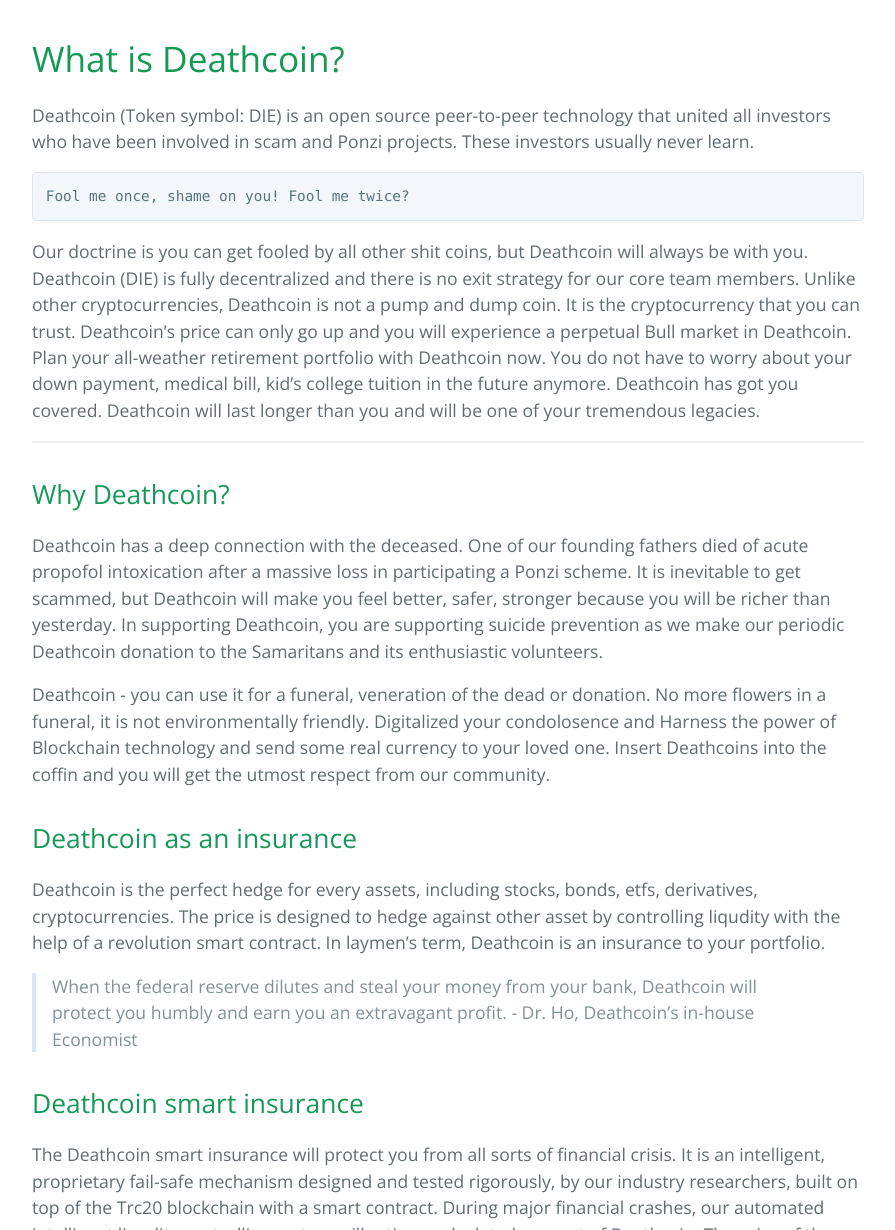
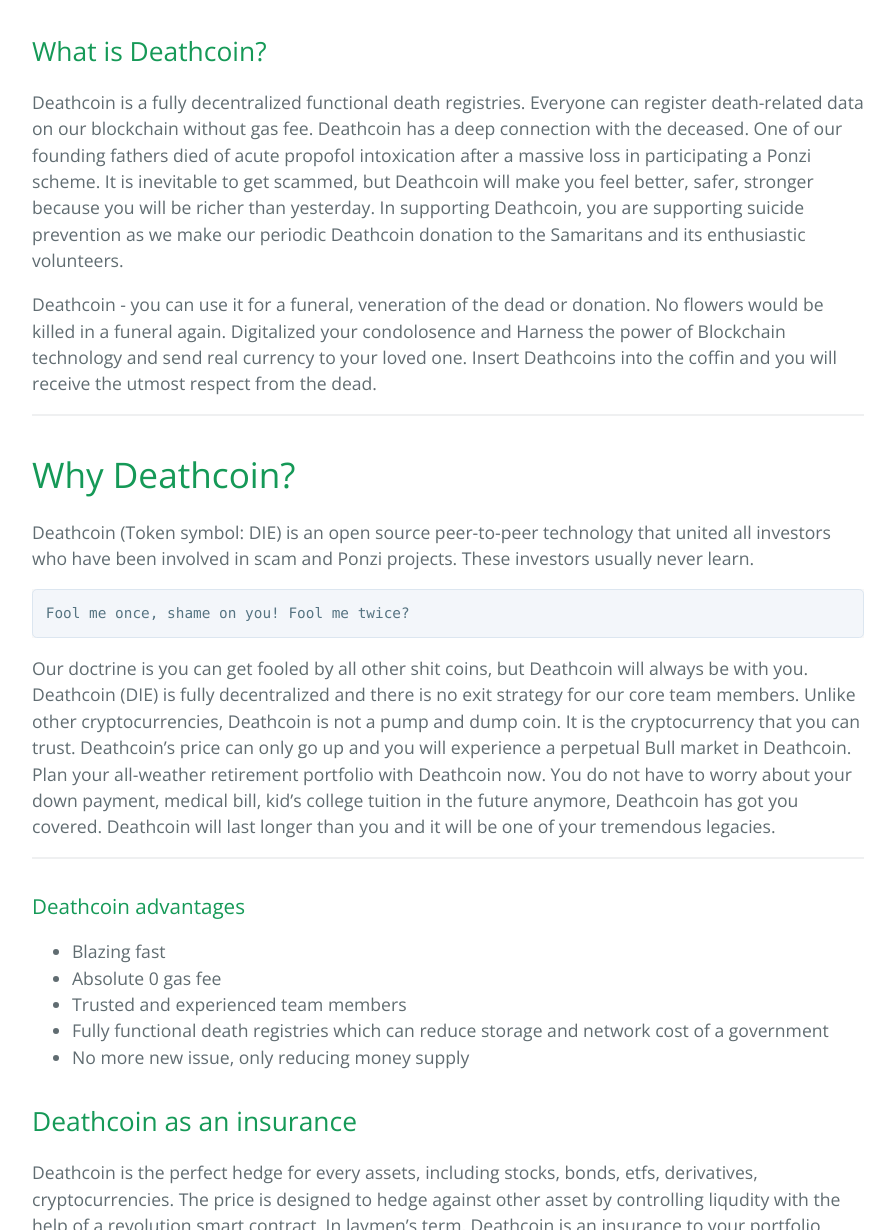
Before and after one commit to DeathcoinOfficial/Deathcoin, a Jekyll site: the page built from index.md, in a window 1280 px wide and 1400 px high, scrolled down 571 px. Shown: the part 170-1400 px from the top of the window, without its empty margins (192-1087 px from the left). Built offline with Jekyll 4.4.1, drawn with Linux system fonts in a browser that asks for light colours; our own code applies the rules of GitHub Pages for plain Markdown files.

Commit message:
Update index.md

````diff
--- a/index.md
+++ b/index.md
@@ -2,7 +2,14 @@
 
 * * *
 
-# What is Deathcoin?
+## What is Deathcoin?
+
+Deathcoin is a fully decentralized functional death registries. Everyone can register death-related data on our blockchain without gas fee. Deathcoin has a deep connection with the deceased. One of our founding fathers died of acute propofol intoxication after a massive loss in participating a Ponzi scheme. It is inevitable to get scammed, but Deathcoin will make you feel better, safer, stronger because you will be richer than yesterday. In supporting Deathcoin, you are supporting suicide prevention as we make our periodic Deathcoin donation to the Samaritans and its enthusiastic volunteers.
+
+Deathcoin - you can use it for a funeral, veneration of the dead or donation. No flowers would be killed in a funeral again. Digitalized your condolosence and Harness the power of Blockchain technology and send real currency to your loved one. Insert Deathcoins into the coffin and you will receive the utmost respect from the dead.
+
+* * *
+# Why Deathcoin?
 
 Deathcoin (Token symbol: DIE) is an open source peer-to-peer technology that united all investors who have been involved in scam and Ponzi projects. These investors usually never learn.
 
@@ -10,16 +17,17 @@ Deathcoin (Token symbol: DIE) is an open source peer-to-peer technology that uni
 Fool me once, shame on you! Fool me twice?
 ```
 
-Our doctrine is you can get fooled by all other shit coins, but Deathcoin will always be with you. Deathcoin (DIE) is fully decentralized and there is no exit strategy for our core team members. Unlike other cryptocurrencies, Deathcoin is not a pump and dump coin. It is the cryptocurrency that you can trust. Deathcoin’s price can only go up and you will experience a perpetual Bull market in Deathcoin. Plan your all-weather retirement portfolio with Deathcoin now. You do not have to worry about your down payment, medical bill, kid's college tuition in the future anymore. Deathcoin has got you covered.  Deathcoin will last longer than you and will be one of your tremendous legacies.
+Our doctrine is you can get fooled by all other shit coins, but Deathcoin will always be with you. Deathcoin (DIE) is fully decentralized and there is no exit strategy for our core team members. Unlike other cryptocurrencies, Deathcoin is not a pump and dump coin. It is the cryptocurrency that you can trust. Deathcoin’s price can only go up and you will experience a perpetual Bull market in Deathcoin. Plan your all-weather retirement portfolio with Deathcoin now. You do not have to worry about your down payment, medical bill, kid's college tuition in the future anymore, Deathcoin has got you covered.  Deathcoin will last longer than you and it will be one of your tremendous legacies.
+
 
 * * *
 
-## Why Deathcoin?
-
-Deathcoin has a deep connection with the deceased. One of our founding fathers died of acute propofol intoxication after a massive loss in participating a Ponzi scheme. It is inevitable to get scammed, but Deathcoin will make you feel better, safer, stronger because you will be richer than yesterday. In supporting Deathcoin, you are supporting suicide prevention as we make our periodic Deathcoin donation to the Samaritans and its enthusiastic volunteers.
-
-Deathcoin - you can use it for a funeral, veneration of the dead or donation. No more flowers in a funeral, it is not environmentally friendly. Digitalized your condolosence and Harness the power of Blockchain technology and send some real currency to your loved one. Insert Deathcoins into the coffin and you will get the utmost respect from our community.
-
+### Deathcoin advantages
+- Blazing fast
+- Absolute 0 gas fee
+- Trusted and experienced team members
+- Fully functional death registries which can reduce storage and network cost of a government
+- No more new issue, only reducing money supply
 
 ## Deathcoin as an insurance
 
````
